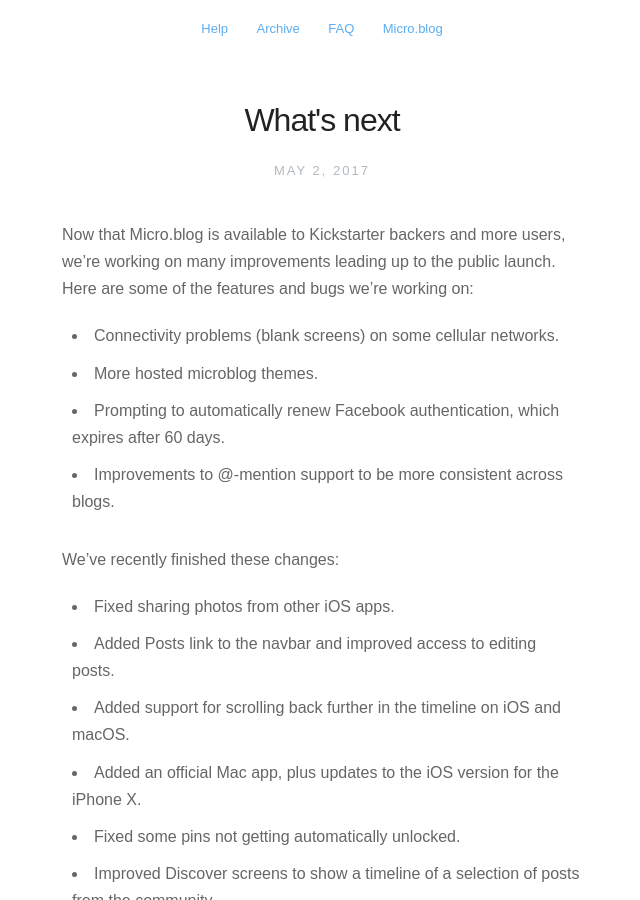
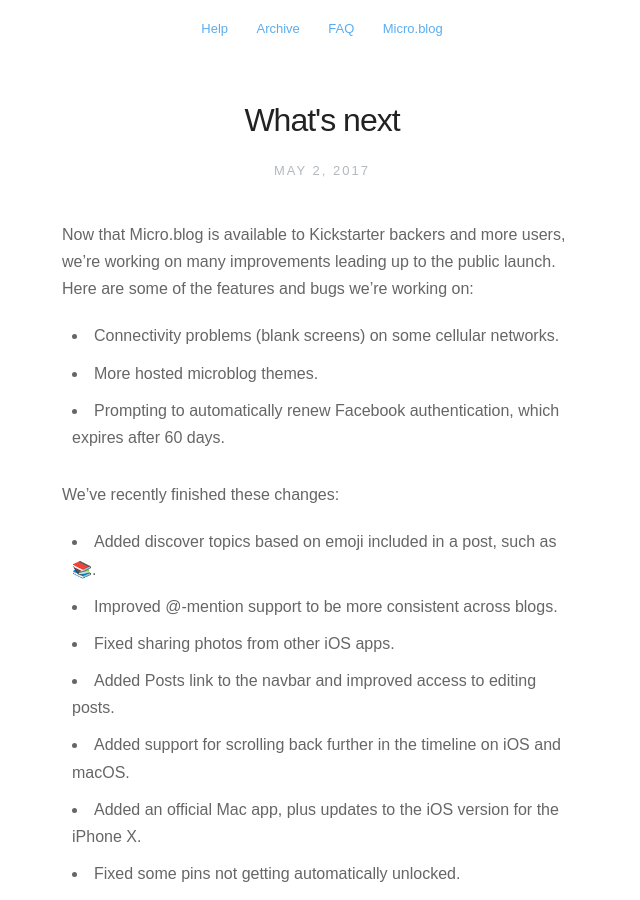
Before and after one commit to microdotblog/help.micro.blog, a Jekyll site: the page built from _posts/2017-05-02-whats-next.markdown, in a window 1280 px wide and 900 px high. Shown: the whole window, without its empty margins (318-958 px from the left). Built offline with Jekyll 4.4.1, drawn with Linux system fonts in a browser that asks for light colours; nearby versions of some CDN libraries.

Commit message:
Updated what's new.

```diff
--- a/_posts/2017-05-02-whats-next.markdown
+++ b/_posts/2017-05-02-whats-next.markdown
@@ -9,10 +9,11 @@
 * Connectivity problems (blank screens) on some cellular networks.
 * More hosted microblog themes.
 * Prompting to automatically renew Facebook authentication, which expires after 60 days.
-* Improvements to @-mention support to be more consistent across blogs.
 
 We've recently finished these changes:
 
+* Added discover topics based on emoji included in a post, such as 📚.
+* Improved @-mention support to be more consistent across blogs.
 * Fixed sharing photos from other iOS apps.
 * Added Posts link to the navbar and improved access to editing posts.
 * Added support for scrolling back further in the timeline on iOS and macOS.
```
